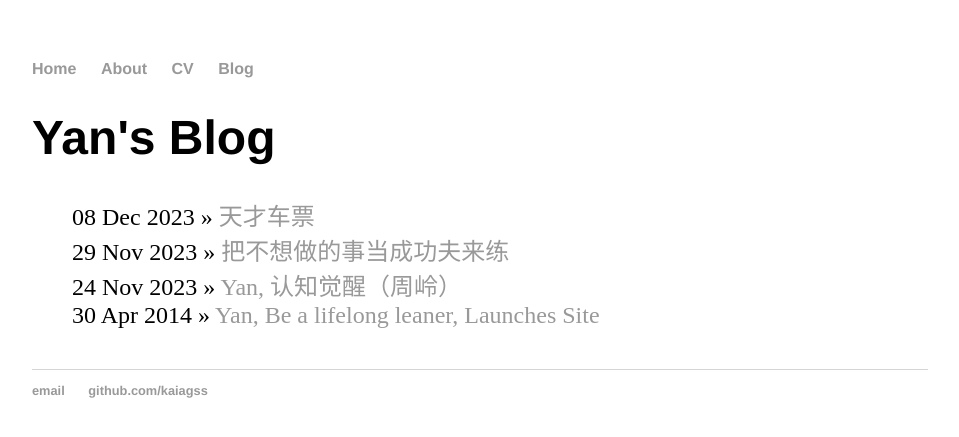
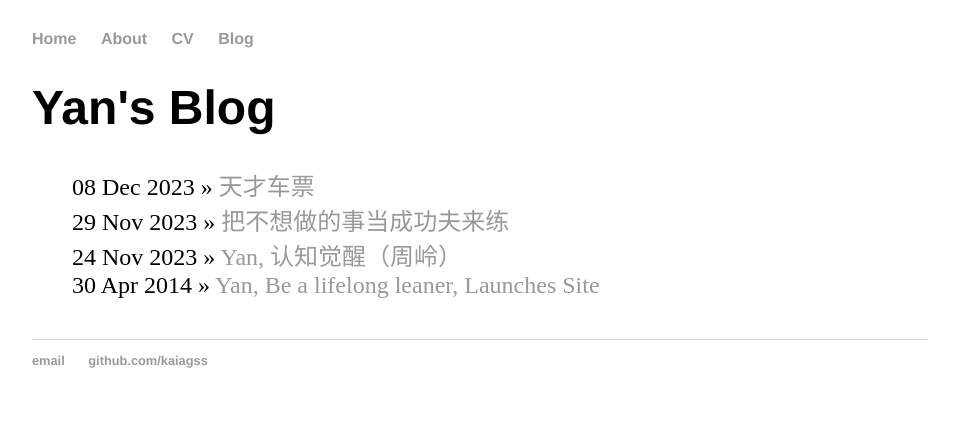
Before and after one commit to kaiagss/kaiagss.github.io, a Jekyll site: the page built from blog/index.html, in a window 1280 px wide. Shown: the top 437 px of the page, without its empty margins (160-1119 px from the left). Built offline with Jekyll 4.4.1, drawn with Linux system fonts in a browser that asks for light colours.

Commit message:
Update main.css

```diff
--- a/css/main.css
+++ b/css/main.css
@@ -1,5 +1,5 @@
 body {
-    margin: 60px auto;
+    margin: 30px auto;
     width: 70%;
 }
 nav ul, footer ul {
@@ -34,7 +34,7 @@ footer {
 }
 
 ul.posts {
-    margin: 10px auto 20px;
+    margin: 20px auto 40px;
     font-size: 1.5em;
 }
 
```
